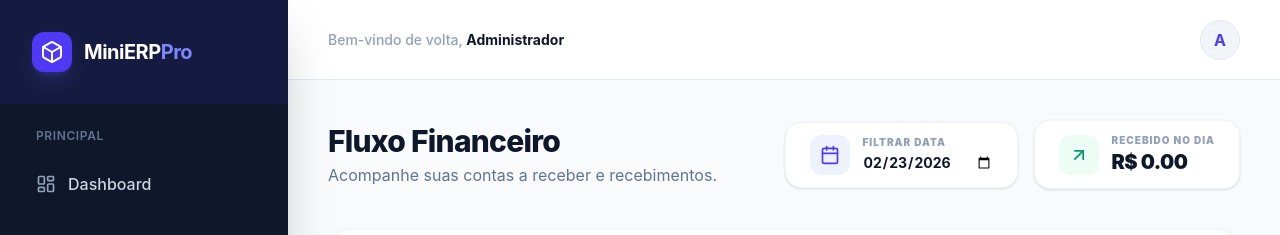
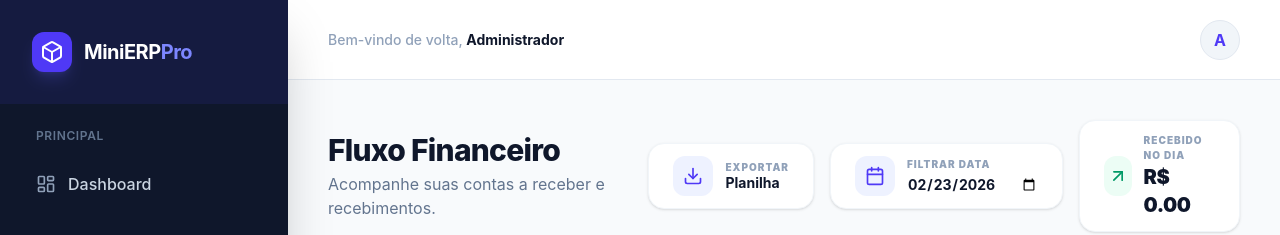
Before and after one commit to cauecamina/ERP, a React app in the folder frontend/: page /receivables in a window 1280 px wide. Shown: the top 235 px of the page. Built offline with nearby package versions, Linux system fonts and the light colour scheme; no server answers; sample sign-in values are in the browser's storage; the HTML template or start-up script is replaced by a standard one.

Commit message:
API para o googlesheets

```diff
--- a/frontend/src/pages/Receivables.tsx
+++ b/frontend/src/pages/Receivables.tsx
@@ -1,7 +1,7 @@
 import React, { useEffect, useState } from "react";
 import { api } from "../services/api";
 import { Layout } from "../components/Layout";
-import { DollarSign, Search, Calendar, CheckCircle2, AlertCircle, ArrowUpRight } from "lucide-react";
+import { DollarSign, Search, Calendar, CheckCircle2, AlertCircle, ArrowUpRight, Download } from "lucide-react";
 
 export const Receivables: React.FC = () => {
     const [receivables, setReceivables] = useState([]);
@@ -55,6 +55,43 @@ export const Receivables: React.FC = () => {
         }
     }
 
+    function handleExportCSV() {
+        if (filteredReceivables.length === 0) {
+            alert("Não há dados para exportar com os filtros atuais.");
+            return;
+        }
+
+        // CSV Header
+        const headers = ["Cliente", "Valor", "Data do Pedido", "Vencimento", "Status", "Data do Pagamento"];
+
+        // CSV Rows
+        const rows = filteredReceivables.map((r: any) => [
+            r.order?.client?.name || "N/A",
+            Number(r.amount).toFixed(2),
+            new Date(r.order?.created_at || r.created_at).toLocaleDateString('pt-BR'),
+            new Date(r.due_date).toLocaleDateString('pt-BR'),
+            r.status === 'paid' ? "Liquidado" : "Aguardando",
+            r.paid_at ? new Date(r.paid_at).toLocaleDateString('pt-BR') : ""
+        ]);
+
+        // Build CSV String (using semicolon for better compatibility with Excel BR)
+        const csvContent = [
+            headers.join(";"),
+            ...rows.map(row => row.join(";"))
+        ].join("\n");
+
+        // Create Blob and trigger download
+        const blob = new Blob(["\uFEFF" + csvContent], { type: 'text/csv;charset=utf-8;' });
+        const url = URL.createObjectURL(blob);
+        const link = document.createElement("a");
+        link.setAttribute("href", url);
+        link.setAttribute("download", `financeiro_${filterDate || 'geral'}.csv`);
+        link.style.visibility = 'hidden';
+        document.body.appendChild(link);
+        link.click();
+        document.body.removeChild(link);
+    }
+
     return (
         <Layout>
             <div className="flex flex-col md:flex-row md:items-center justify-between mb-10 gap-4">
@@ -63,6 +100,19 @@ export const Receivables: React.FC = () => {
                     <p className="text-slate-500 mt-1">Acompanhe suas contas a receber e recebimentos.</p>
                 </div>
                 <div className="flex flex-col md:flex-row items-center gap-4">
+                    <button
+                        onClick={handleExportCSV}
+                        className="bg-white px-6 py-3 rounded-2xl shadow-sm border border-slate-100 flex items-center space-x-3 hover:bg-slate-50 transition-colors group"
+                    >
+                        <div className="w-10 h-10 bg-indigo-50 text-indigo-600 rounded-xl flex items-center justify-center group-hover:bg-indigo-600 group-hover:text-white transition-all">
+                            <Download size={20} />
+                        </div>
+                        <div className="text-left">
+                            <div className="text-[10px] font-black text-slate-400 uppercase tracking-widest leading-none mb-1">Exportar</div>
+                            <div className="text-sm font-bold text-slate-900 leading-none">Planilha</div>
+                        </div>
+                    </button>
+
                     <div className="bg-white px-6 py-3 rounded-2xl shadow-sm border border-slate-100 flex items-center space-x-3">
                         <div className="w-10 h-10 bg-indigo-50 text-indigo-600 rounded-xl flex items-center justify-center">
                             <Calendar size={20} />
```
